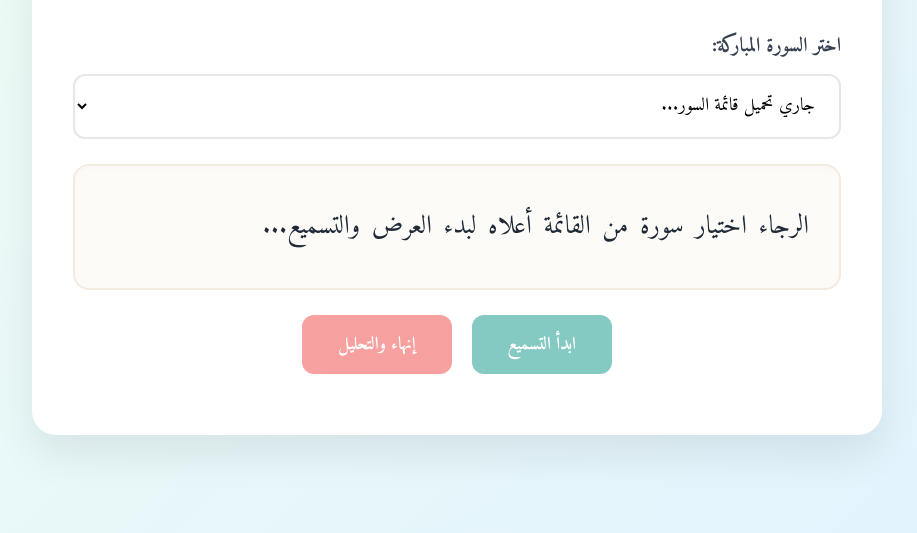
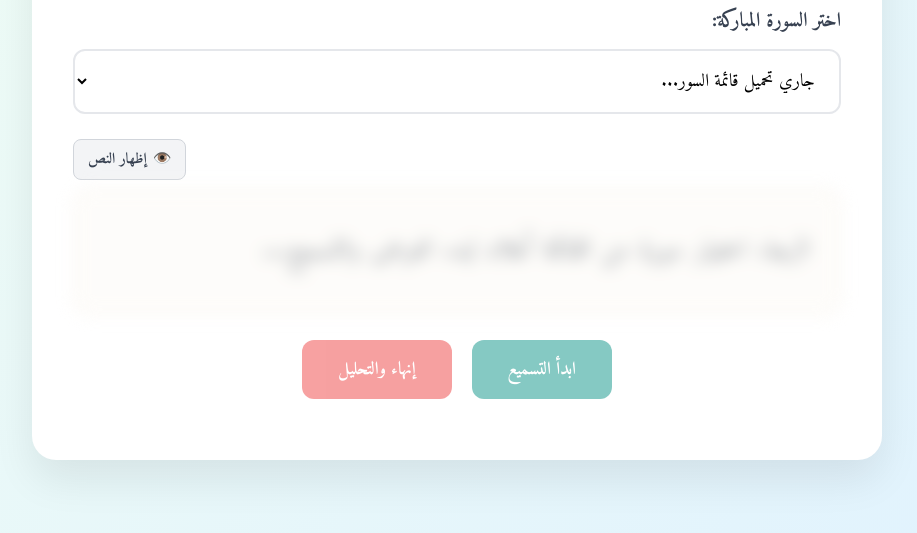
Before and after one commit to hus650/Quran, a website: page index.html in a window 1280 px wide. Shown: the part 251-784 px from the top of the page, without its empty margins (183-1100 px from the left). Drawn offline with Linux system fonts and the light colour scheme; no server answers.

Commit message:
Add toggle button for text visibility in Quran viewer

```diff
--- a/index.html
+++ b/index.html
@@ -99,6 +99,30 @@
             margin-bottom: 25px;
         }
 
+        .toggle-btn-container {
+            display: flex;
+            justify-content: flex-end;
+            margin-bottom: 8px;
+        }
+
+        .btn-toggle-text {
+            background-color: #f3f4f6;
+            color: #374151;
+            border: 1px solid #d1d5db;
+            padding: 6px 14px;
+            font-size: 15px;
+            border-radius: 8px;
+            cursor: pointer;
+            display: flex;
+            align-items: center;
+            gap: 6px;
+            transition: all 0.2s;
+        }
+
+        .btn-toggle-text:hover {
+            background-color: #e5e7eb;
+        }
+
         .quran-box {
             background-color: #fdfbf7;
             border: 2px solid #f3ebe0;
@@ -111,15 +135,14 @@
             overflow-y: auto;
             word-spacing: 4px;
             box-shadow: inset 0 2px 4px rgba(0, 0, 0, 0.02);
+            transition: filter 0.3s ease, opacity 0.3s ease;
         }
 
-        .quran-box::-webkit-scrollbar {
-            width: 8px;
-        }
-
-        .quran-box::-webkit-scrollbar-thumb {
-            background-color: #cbd5e1;
-            border-radius: 4px;
+        /* Ezber için bulanıklık efekti */
+        .quran-box.blurred {
+            filter: blur(8px);
+            user-select: none;
+            opacity: 0.6;
         }
 
         .controls {
@@ -272,7 +295,12 @@
     </div>
 
     <div class="quran-container">
-        <div class="quran-box" id="quranText">
+        <div class="toggle-btn-container">
+            <button class="btn-toggle-text" onclick="toggleTextVisibility()">
+                <span id="eyeIcon">👁️</span> <span id="toggleText">إظهار النص</span>
+            </button>
+        </div>
+        <div class="quran-box blurred" id="quranText">
             الرجاء اختيار سورة من القائمة أعلاه لبدء العرض والتسميع...
         </div>
     </div>
@@ -314,6 +342,26 @@
     let mediaRecorder;
     let audioChunks = [];
     let currentSurahText = "";
+    let isTextVisible = false;
+
+    // Metni gizleme / gösterme butonu
+    function toggleTextVisibility() {
+        const quranBox = document.getElementById('quranText');
+        const eyeIcon = document.getElementById('eyeIcon');
+        const toggleText = document.getElementById('toggleText');
+
+        isTextVisible = !isTextVisible;
+
+        if (isTextVisible) {
+            quranBox.classList.remove('blurred');
+            eyeIcon.innerText = '🙈';
+            toggleText.innerText = 'إخفاء النص';
+        } else {
+            quranBox.classList.add('blurred');
+            eyeIcon.innerText = '👁️';
+            toggleText.innerText = 'إظهار النص';
+        }
+    }
 
     // Surah listesini API'den yükle
     async function loadSurahs() {
@@ -341,7 +389,6 @@
             const res = await fetch(`https://api.alquran.cloud/v1/surah/${surahNum}/quran-uthmani`);
             const data = await res.json();
 
-            // Ayet numaralarını özel parantezlerle ekle: ﴿١﴾
             currentSurahText = data.data.ayahs.map(a => `${a.text} ﴿${a.numberInSurah}﴾`).join(' ');
             document.getElementById('quranText').innerText = currentSurahText;
             document.getElementById('startBtn').disabled = false;
@@ -426,7 +473,6 @@
         document.getElementById('resultBox').style.display = 'block';
     }
 
-    // Sayfa açıldığında suraları getir
     loadSurahs();
 </script>
 </body>
```
